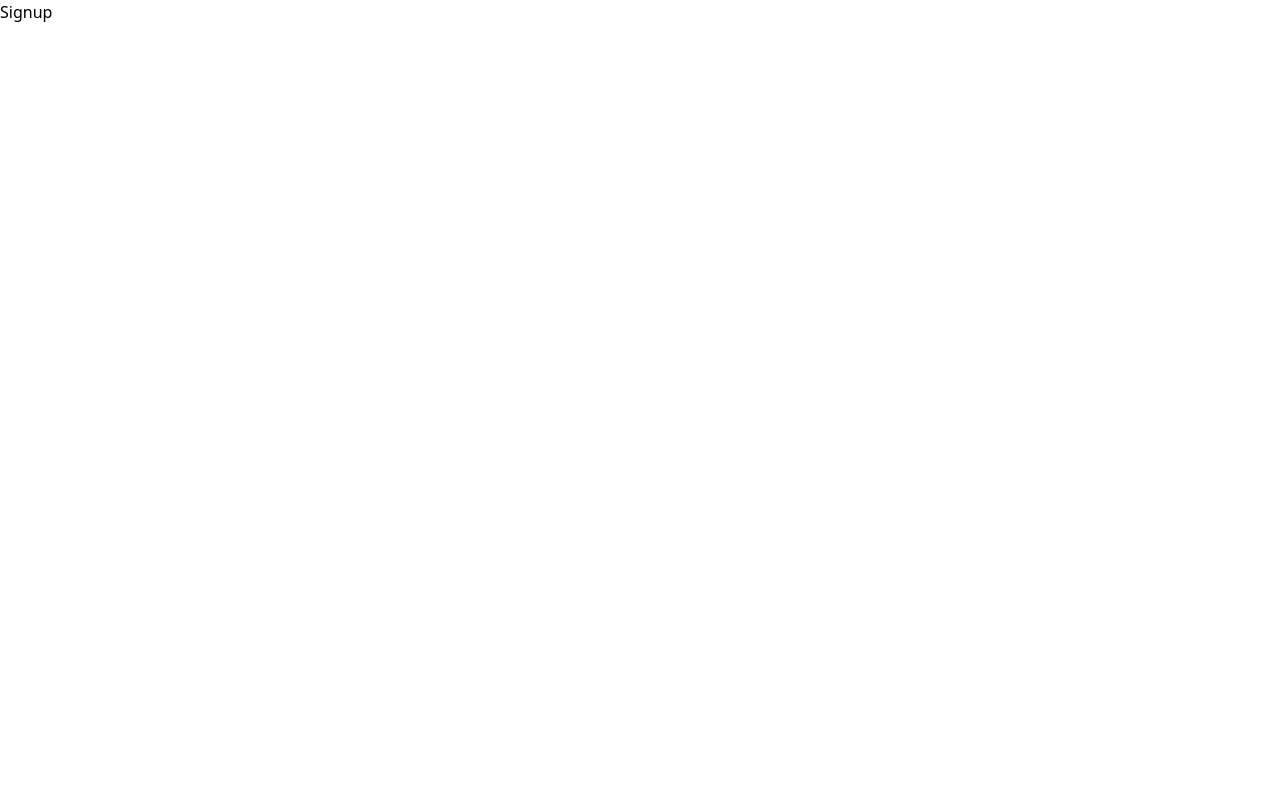
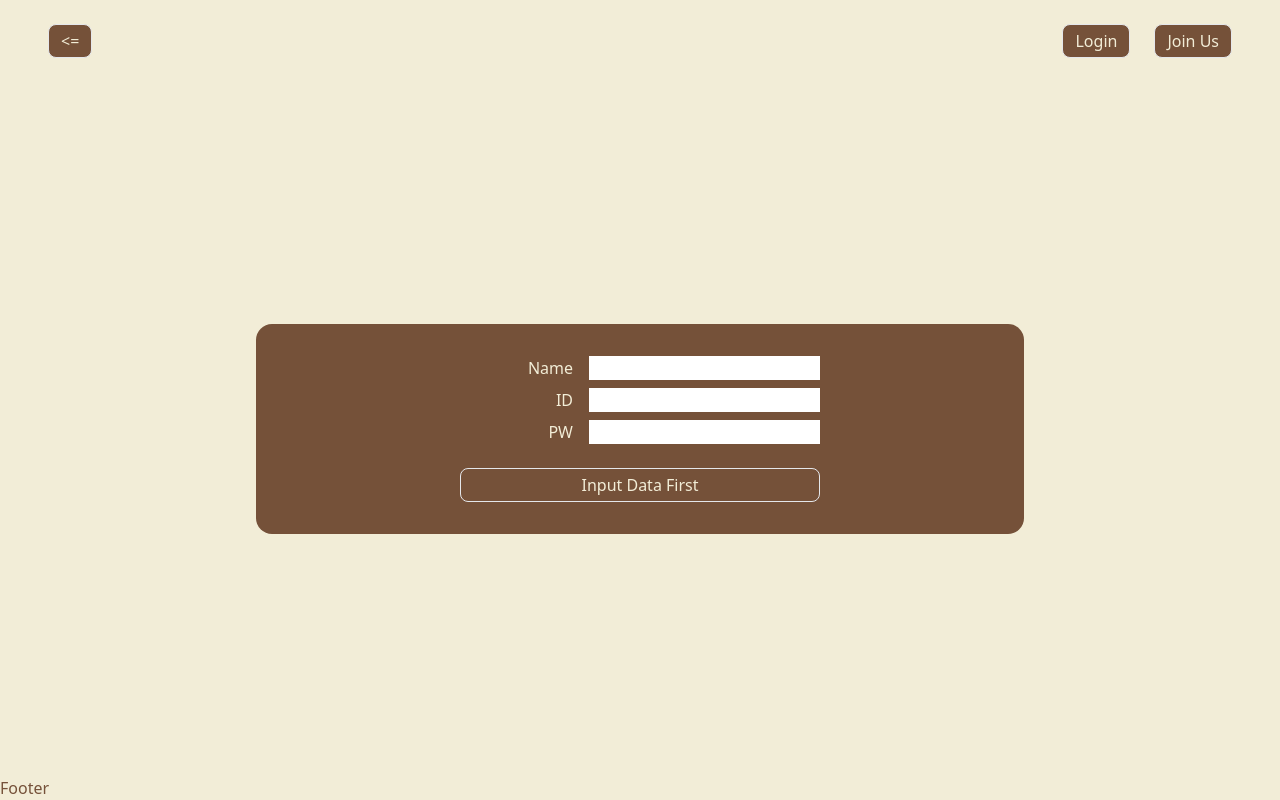
Before and after one commit to 96sunghyun/beb-04-KCC, a React (Create React App) app in the folder front/: page /signup in a window 1280 px wide. Built offline with nearby package versions, Linux system fonts and the light colour scheme.

Commit message:
Add signup page

```diff
--- a/front/src/components/Button.js
+++ b/front/src/components/Button.js
@@ -1,8 +1,23 @@
 import { Link } from 'react-router-dom';
 
-export default function Button({ name, urlPath }) {
+const style = {
+    buttonDefault: `flex justify-center items-center px-3 py-1 border rounded-lg bg-[#755139] text-[#F2EDD7] select-none`
+}
+
+export default function Button({ name, urlPath, isSubmit = false, onSubmit, disabled = false }) {
+
+    // For submitting
+    if (isSubmit) {
+        return (
+            <button onClick={onSubmit} className={style.buttonDefault + ` w-1/2` + `${disabled ? `` : ` hover:brightness-150`}`} disabled={disabled}>
+                {name}
+            </button>
+        )
+    }
+
+    // Just for links
     return (
-        <Link to={`/${urlPath}`} className="px-3 py-1 border rounded-lg bg-[#755139] text-[#F2EDD7] select-none hover:brightness-150">
+        <Link to={`/${urlPath}`} className={style.buttonDefault + ` hover:brightness-150`}>
             {name}
         </Link>
     )
--- a/front/src/components/Input.js
+++ b/front/src/components/Input.js
@@ -1,3 +1,8 @@
-export default function Input() {
-    return "Input";
+export default function Input({ inputName = "null", onChange, value }) {
+    return (
+        <div className="flex space-x-4">
+            <div>{inputName}</div>
+            <input onChange={(e) => onChange(e.target.value)} value={value} type="text" className="text-[#755139]" />
+        </div>
+    )
 }
--- /dev/null
+++ b/front/src/components/Message.js
@@ -0,0 +1,3 @@
+export default function Message() {
+    return "Message";
+}
--- a/front/src/components/Navbar.js
+++ b/front/src/components/Navbar.js
@@ -1,12 +1,18 @@
 import { useState } from 'react';
 import Button from './Button';
 
-export default function Navbar() {
+export default function Navbar({ backButton = false }) {
 
     const [loggedIn, setLoggedIn] = useState(false);
 
     return (
-        <div className="flex justify-end items-center px-12 py-6 gap-6">
+        <div className="flex justify-between items-center px-12 py-6">
+            <div>
+                {
+                    backButton ? <Button name="<=" urlPath="" /> : null
+                }
+            </div>
+            <div className="flex justify-end items center gap-6">
                 {
                     loggedIn ?
                         <>
@@ -20,5 +26,6 @@ export default function Navbar() {
                         </>
                 }
             </div>
+        </div>
     )
 }
--- a/front/src/components/WrapperBody.js
+++ b/front/src/components/WrapperBody.js
@@ -1,6 +1,6 @@
 export default function WrapperBody({ children }) {
     return (
-        <div className="flex flex-col justify-center items-center rounded-2xl m-auto w-3/5 bg-[#755139] text-[#F2EDD7]">
+        <div className="flex flex-col py-4 px-6 justify-center items-center rounded-2xl m-auto w-3/5 bg-[#755139] text-[#F2EDD7]">
             { children }
         </div>
     )
--- a/front/src/pages/Signup.js
+++ b/front/src/pages/Signup.js
@@ -1,3 +1,57 @@
+import Footer from "../components/Footer";
+import Navbar from "../components/Navbar";
+import WrapperBasic from "../components/WrapperBasic";
+import WrapperBody from "../components/WrapperBody";
+import Input from "../components/Input";
+import Button from "../components/Button";
+import Message from "../components/Message";
+
+import { useEffect, useState } from "react";
+
+const DEFAULT_BUTTON_TEXT = "Input Data First";
+
 export default function Signup() {
-    return "Signup";
+
+    // Signup POST failed?
+    const [fail, setFail] = useState(false);
+
+    const [buttonText, setButtonText] = useState(DEFAULT_BUTTON_TEXT)
+    const [disabled, setDisabled] = useState(true);
+
+    const [name, setName] = useState("");
+    const [id, setId] = useState("");
+    const [pw, setPw] = useState("");
+
+    useEffect(() => {
+        if (name && id && pw) {
+            setDisabled(false);
+            setButtonText("Submit");
+        } else {
+            setDisabled(true);
+            setButtonText(DEFAULT_BUTTON_TEXT);
+        }
+    }, [name, id, pw])
+
+    const onSubmit = (e) => {
+        e.preventDefault();
+        console.log(name, id, pw);
+    }
+
+    return (
+        <WrapperBasic>
+            <Navbar backButton={true} />
+            <WrapperBody>
+                <div className="flex flex-col items-center space-y-6 w-full my-4">
+                    <div className="flex flex-col space-y-2 w-1/2 m-auto justify-center items-end">
+                        <Input inputName="Name" value={name} onChange={setName} />
+                        <Input inputName="ID" value={id} onChange={setId} />
+                        <Input inputName="PW" value={pw} onChange={setPw} />
+                    </div>
+                    <Button name={buttonText} isSubmit={true} onSubmit={onSubmit} disabled={disabled} />
+                    { fail ? <Message /> : null }
+                </div>
+            </WrapperBody>
+            <Footer />
+        </WrapperBasic>
+    )
 }
```
Lines whose indentation alone changed are shown as unchanged.
